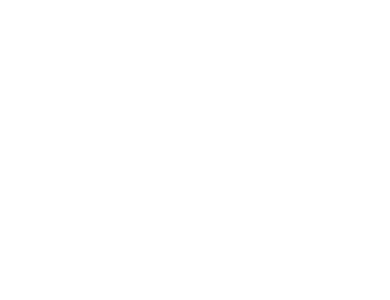
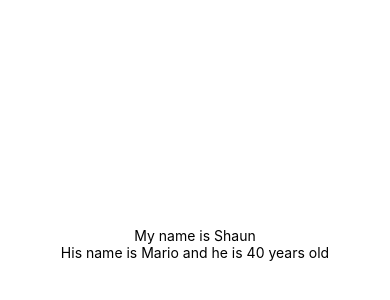
Before and after one commit to ReaganADavenport/React-Native-Reviews, a React Native app: screen / in a window 390 px wide. Shown: the part 152-452 px from the top of the page. Built offline with nearby package versions, Linux system fonts and the light colour scheme.

Commit message:
learned how to use state, make buttons, and style thos buttons

```diff
--- a/App.js
+++ b/App.js
@@ -1,12 +1,22 @@
+import React, {useState} from 'react';
 import { StatusBar } from 'expo-status-bar';
-import { StyleSheet, Text, View } from 'react-native';
+import { StyleSheet, Text, View, Button } from 'react-native';
 
 export default function App() {
+  const [name, setName] = useState('Shaun');
+  const [person, setPerson] = useState({ name: "Mario", age: 40});
+
+  const clickHandler = () => {
+    setName('Chun-Li');
+    setPerson({ name: 'Luigi', age: 45});
+  }
+
   return (
     <View style={styles.container}>
-      <View style={styles.header}>
-        <Text></Text>
-        <Text></Text>
+      <Text>My name is {name}</Text>
+      <Text>His name is {person.name} and he is {person.age} years old</Text>
+      <View style={styles.buttonContainer}>
+        <Button title="Update State" onPress={clickHandler} color='#fff'/>
       </View>
       <StatusBar style="auto" />
     </View>
@@ -21,4 +31,9 @@
     justifyContent: 'center',
   },
 
+  buttonContainer: {
+    backgroundColor: '#54E1F2',
+    borderRadius: 5,
+    marginTop: 20,
+  }
 });
```
